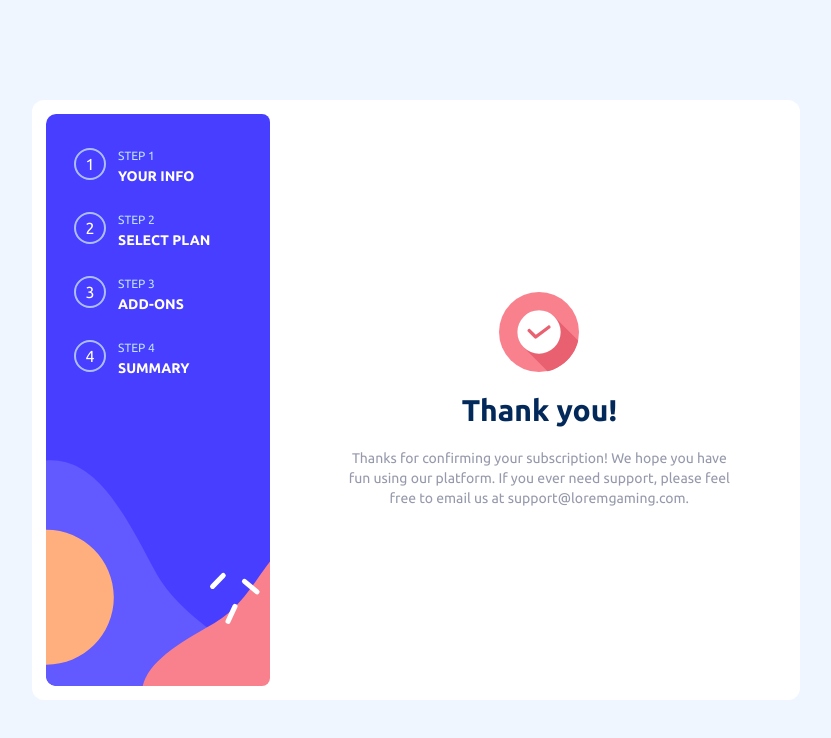
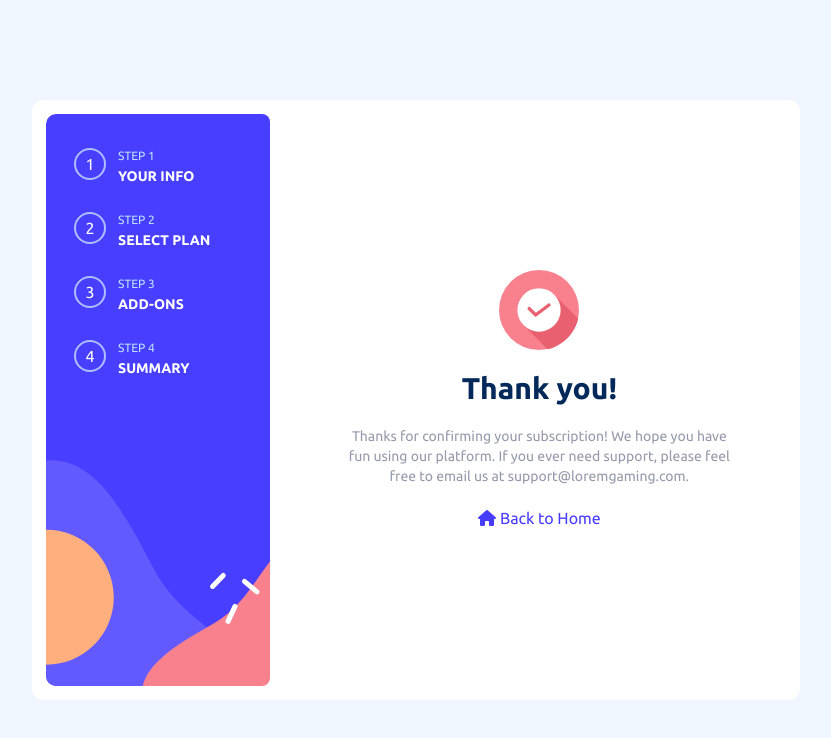
Before and after one commit to adetoye-dev/plan-subscription-app, a React (Vite) app: page /thank-you in a window 1280 px wide. Shown: the top 738 px of the page, without its empty margins (224-1055 px from the left). Built offline with nearby package versions, Linux system fonts and the light colour scheme; no server answers.

Commit message:
Add back to home btn

```diff
--- a/src/components/ThankYou.jsx
+++ b/src/components/ThankYou.jsx
@@ -1,3 +1,4 @@
+import { Link } from "react-router-dom";
 const ThankYou = () => {
   return (
     <div className="flex flex-col items-center justify-center md:h-full gap-5 mx-4 md:m-0 px-5 py-20 md:p-0 rounded-lg md:rounded-none bg-white">
@@ -10,6 +11,10 @@ const ThankYou = () => {
         platform. If you ever need support, please feel free to email us at
         support@loremgaming.com.
       </p>
+      <Link to="/" className="text-purplish-blue hover:text-marine-blue">
+        <i className="fa-solid fa-house"></i>
+        <span className="ml-1">Back to Home</span>
+      </Link>
     </div>
   );
 };
```
